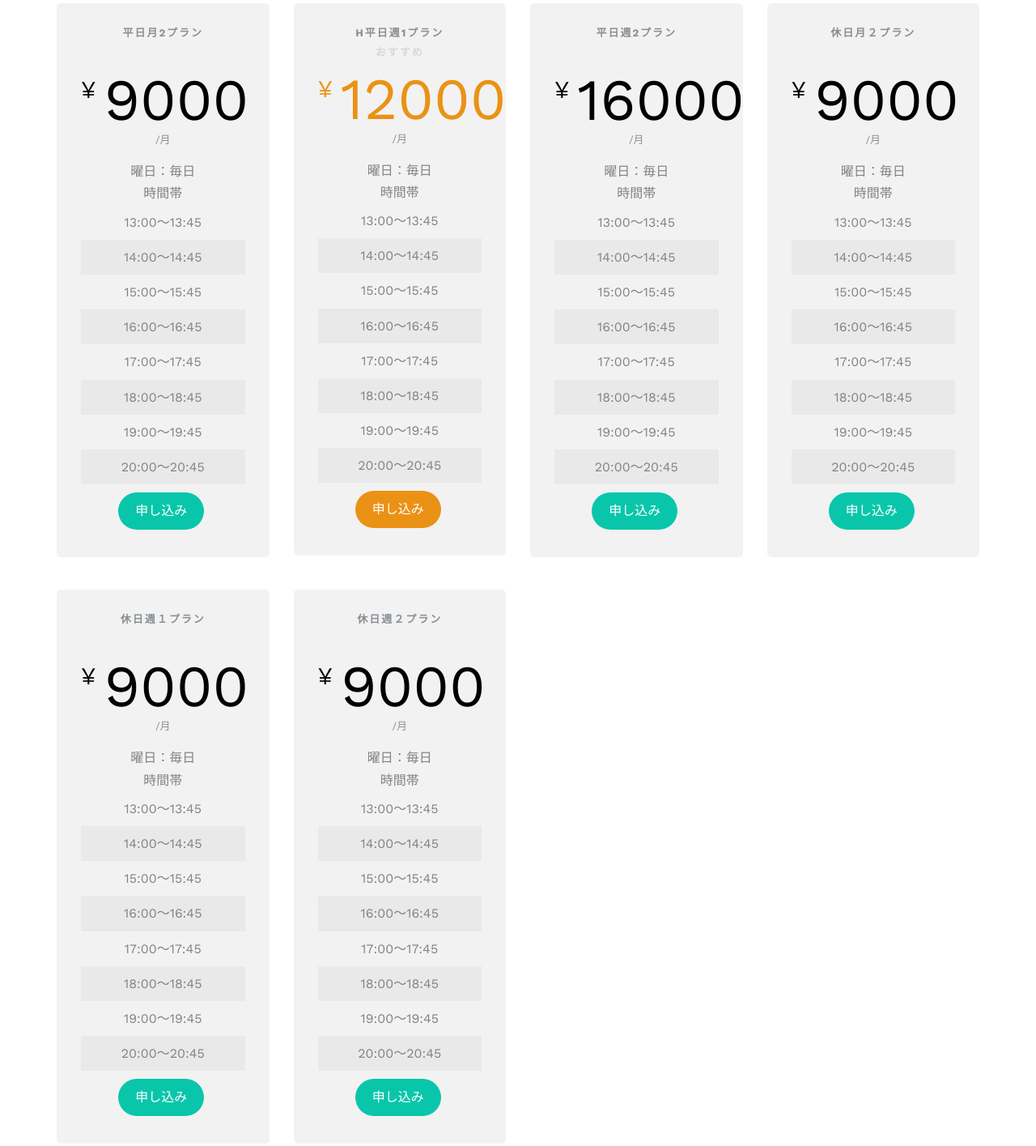
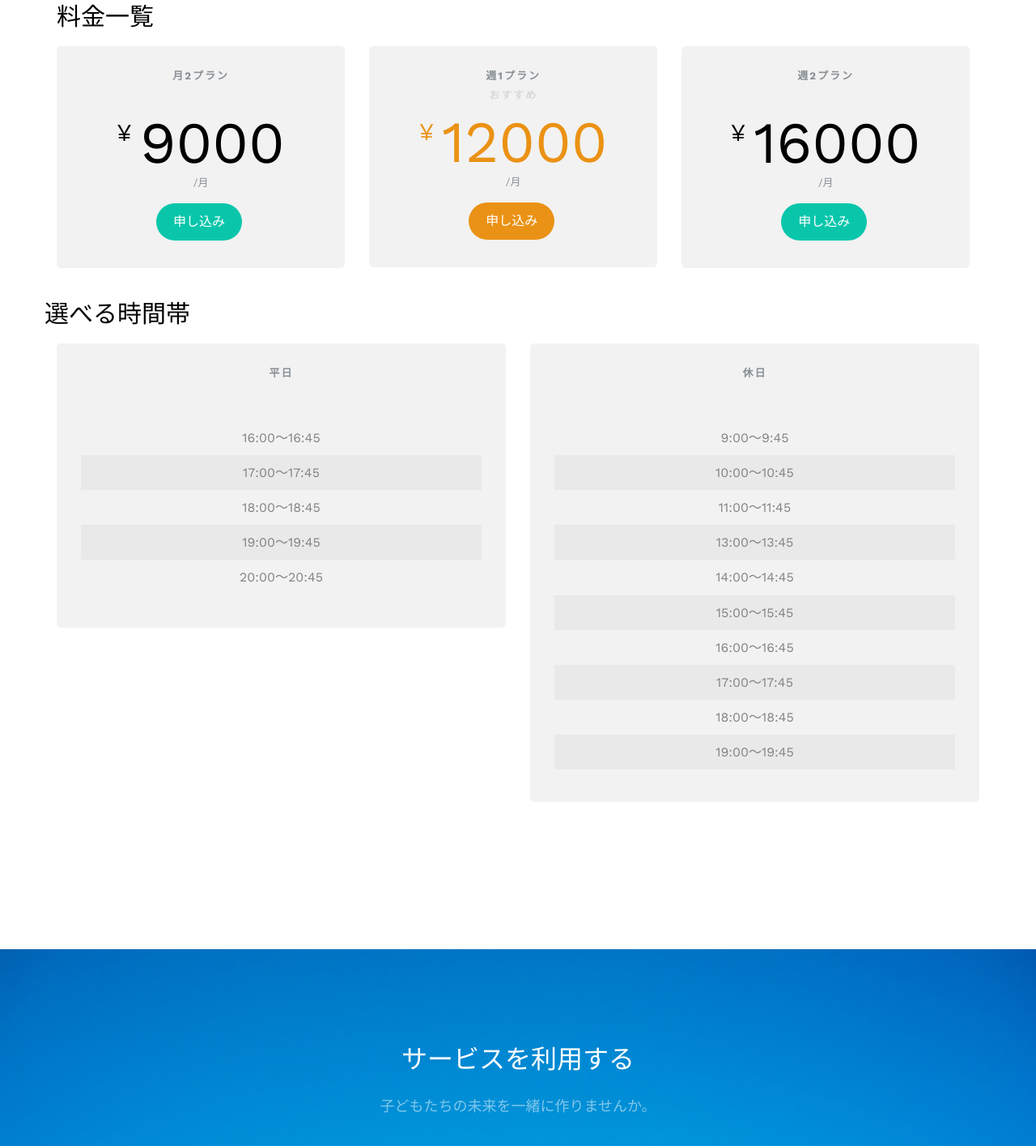
Before and after one commit to ketooone/0926-27_Benesse_team6, a plain HTML site: page pricing.html in a window 1280 px wide. Shown: the part 708-2123 px from the top of the page at 81% size. Drawn offline with nearby package versions, Linux system fonts and the light colour scheme; files whose address does not match are found by name.

Commit message:
pricing.htmlを編集

```diff
--- a/pricing.html
+++ b/pricing.html
@@ -132,129 +132,64 @@
 
 		<div id="fh5co-pricing">
 			<div class="container">
+				<h2>料金一覧</h2>
 				<div class="row">
 					<div class="pricing">
-						<div class="col-md-3 animate-box">
+						<div class="col-md-3 animate-box plan">
 							<div class="price-box">
-								<h2 class="pricing-plan">平日月2プラン</h2>
+								<h2 class="pricing-plan">月2プラン</h2>
 								<div class="price"><sup class="currency">¥</sup>9000<small>/月</small></div>
-								<ul class="classes">曜日：毎日<br>時間帯
-									<li>13:00～13:45</li>
-									<li class="color">14:00～14:45</li>
-									<li>15:00～15:45</li>
-									<li class="color">16:00～16:45</li>
-									<li>17:00～17:45</li>
-									<li class="color">18:00～18:45</li>
-									<li>19:00～19:45</li>
-									<li class="color">20:00～20:45</li>
-								</ul>
-								<a href="#" class="btn btn-select-plan btn-sm">申し込み</a>
+								<a href="apply.html" class="btn btn-select-plan btn-sm">申し込み</a>
 							</div>
 						</div>
 
-						<div class="col-md-3 animate-box">
+						<div class="col-md-3 animate-box plan">
 							<div class="price-box popular">
-								<h2 class="pricing-plan pricing-plan-offer">h平日週1プラン<span>おすすめ</span></h2>
+								<h2 class="pricing-plan pricing-plan-offer">週1プラン<span>おすすめ</span></h2>
 								<div class="price"><sup class="currency">¥</sup>12000<small>/月</small></div>
-								<ul class="classes">曜日：毎日<br>時間帯
-									<li>13:00～13:45</li>
-									<li class="color">14:00～14:45</li>
-									<li>15:00～15:45</li>
-									<li class="color">16:00～16:45</li>
-									<li>17:00～17:45</li>
-									<li class="color">18:00～18:45</li>
-									<li>19:00～19:45</li>
-									<li class="color">20:00～20:45</li>
-								</ul>
-								<a href="#" class="btn btn-select-plan btn-sm">申し込み</a>
+								<a href="apply.html" class="btn btn-select-plan btn-sm">申し込み</a>
 							</div>
 						</div>
 
-						<div class="col-md-3 animate-box">
+						<div class="col-md-3 animate-box plan">
 							<div class="price-box">
-								<h2 class="pricing-plan">平日週2プラン</h2>
+								<h2 class="pricing-plan">週2プラン</h2>
 								<div class="price"><sup class="currency">¥</sup>16000<small>/月</small></div>
-								<ul class="classes">曜日：毎日<br>時間帯
-									<li>13:00～13:45</li>
-									<li class="color">14:00～14:45</li>
-									<li>15:00～15:45</li>
-									<li class="color">16:00～16:45</li>
-									<li>17:00～17:45</li>
-									<li class="color">18:00～18:45</li>
-									<li>19:00～19:45</li>
-									<li class="color">20:00～20:45</li>
-								</ul>
-								<a href="#" class="btn btn-select-plan btn-sm">申し込み</a>
+								<a href="apply.html" class="btn btn-select-plan btn-sm">申し込み</a>
 							</div>
 						</div>
-						<div class="col-md-3 animate-box">
+						<h2>選べる時間帯</h2>
+						<div class="col-md-3 animate-box time">
 							<div class="price-box">
-								<h2 class="pricing-plan">休日月２プラン</h2>
-								<div class="price"><sup class="currency">¥</sup>9000<small>/月</small></div>
-								<ul class="classes">曜日：毎日<br>時間帯
-									<li>13:00～13:45</li>
-									<li class="color">14:00～14:45</li>
-									<li>15:00～15:45</li>
-									<li class="color">16:00～16:45</li>
-									<li>17:00～17:45</li>
-									<li class="color">18:00～18:45</li>
-									<li>19:00～19:45</li>
-									<li class="color">20:00～20:45</li>
+								<h2 class="pricing-plan">平日</h2>
+								<ul class="classes">
+									<li>16:00～16:45</li>
+									<li class="color">17:00～17:45</li>
+									<li>18:00～18:45</li>
+									<li class="color">19:00～19:45</li>
+									<li>20:00～20:45</li>
 								</ul>
-								<a href="#" class="btn btn-select-plan btn-sm">申し込み</a>
-							</div>
-						</div>
-						<div class="col-md-3 animate-box">
-							<div class="price-box">
-								<h2 class="pricing-plan">休日週１プラン</h2>
-								<div class="price"><sup class="currency">¥</sup>9000<small>/月</small></div>
-								<ul class="classes">曜日：毎日<br>時間帯
-									<li>13:00～13:45</li>
-									<li class="color">14:00～14:45</li>
-									<li>15:00～15:45</li>
-									<li class="color">16:00～16:45</li>
-									<li>17:00～17:45</li>
-									<li class="color">18:00～18:45</li>
-									<li>19:00～19:45</li>
-									<li class="color">20:00～20:45</li>
-								</ul>
-								<a href="#" class="btn btn-select-plan btn-sm">申し込み</a>
-							</div>
-						</div>
-						<div class="col-md-3 animate-box">
-							<div class="price-box">
-								<h2 class="pricing-plan">休日週２プラン</h2>
-								<div class="price"><sup class="currency">¥</sup>9000<small>/月</small></div>
-								<ul class="classes">曜日：毎日<br>時間帯
-									<li>13:00～13:45</li>
-									<li class="color">14:00～14:45</li>
-									<li>15:00～15:45</li>
-									<li class="color">16:00～16:45</li>
-									<li>17:00～17:45</li>
-									<li class="color">18:00～18:45</li>
-									<li>19:00～19:45</li>
-									<li class="color">20:00～20:45</li>
-								</ul>
-								<a href="#" class="btn btn-select-plan btn-sm">申し込み</a>
 							</div>
 						</div>
 
-						<!-- <div class="col-md-3 animate-box">
-						<div class="price-box">
-							<h2 class="pricing-plan">Unlimited</h2>
-							<div class="price"><sup class="currency">¥</sup>140<small>/月</small></div>
-							<ul class="classes">
-								<li>15 English 101</li>
-								<li class="color">10 Web Development</li>
-								<li>10 Yoga Classes</li>
-								<li class="color">20 Virtual Assistant</li>
-								<li>10 System Analyst</li>
-								<li class="color">5 WordPress</li>
-								<li>10 Programming</li>
-							</ul>
-							<a href="#" class="btn btn-select-plan btn-sm">Select Plan</a>
+						<div class="col-md-3 animate-box time">
+							<div class="price-box">
+								<h2 class="pricing-plan">休日</h2>
+								<ul class="classes">
+									<li>9:00～9:45</li>
+									<li class="color">10:00～10:45</li>
+									<li>11:00～11:45</li>
+									<li class="color">13:00～13:45</li>
+									<li>14:00～14:45</li>
+									<li class="color">15:00～15:45</li>
+									<li>16:00～16:45</li>
+									<li class="color">17:00～17:45</li>
+									<li>18:00～18:45</li>
+									<li class="color">19:00～19:45</li>
+								</ul>
+							</div>
 						</div>
-					</div> -->
+
 					</div>
 				</div>
 			</div>
```
Also changed, not shown: apply.html (+0 -16 lines), apply_submit.html (+1 -17 lines), mypage.html (+1 -1 lines), css/animate.css.
